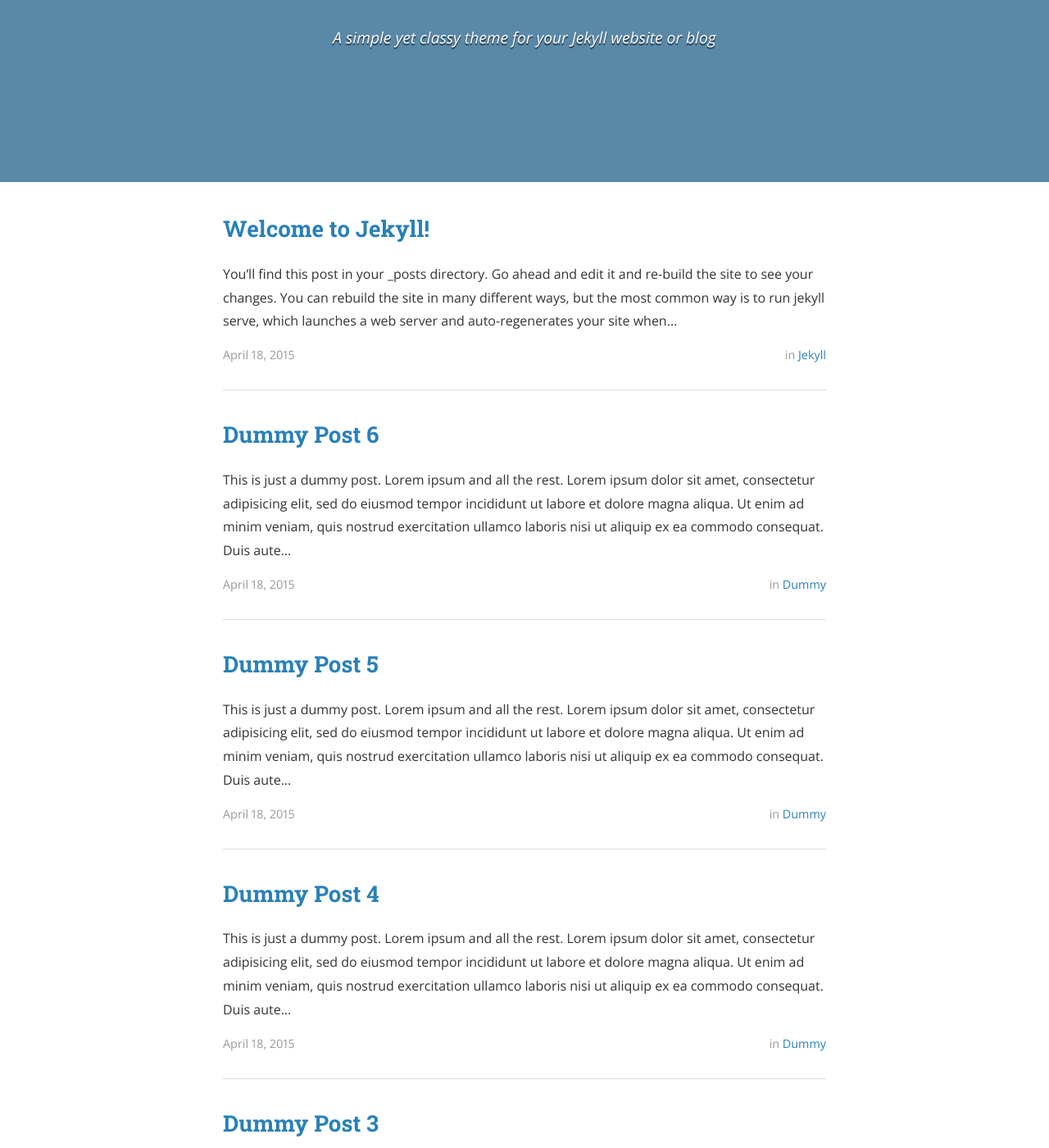
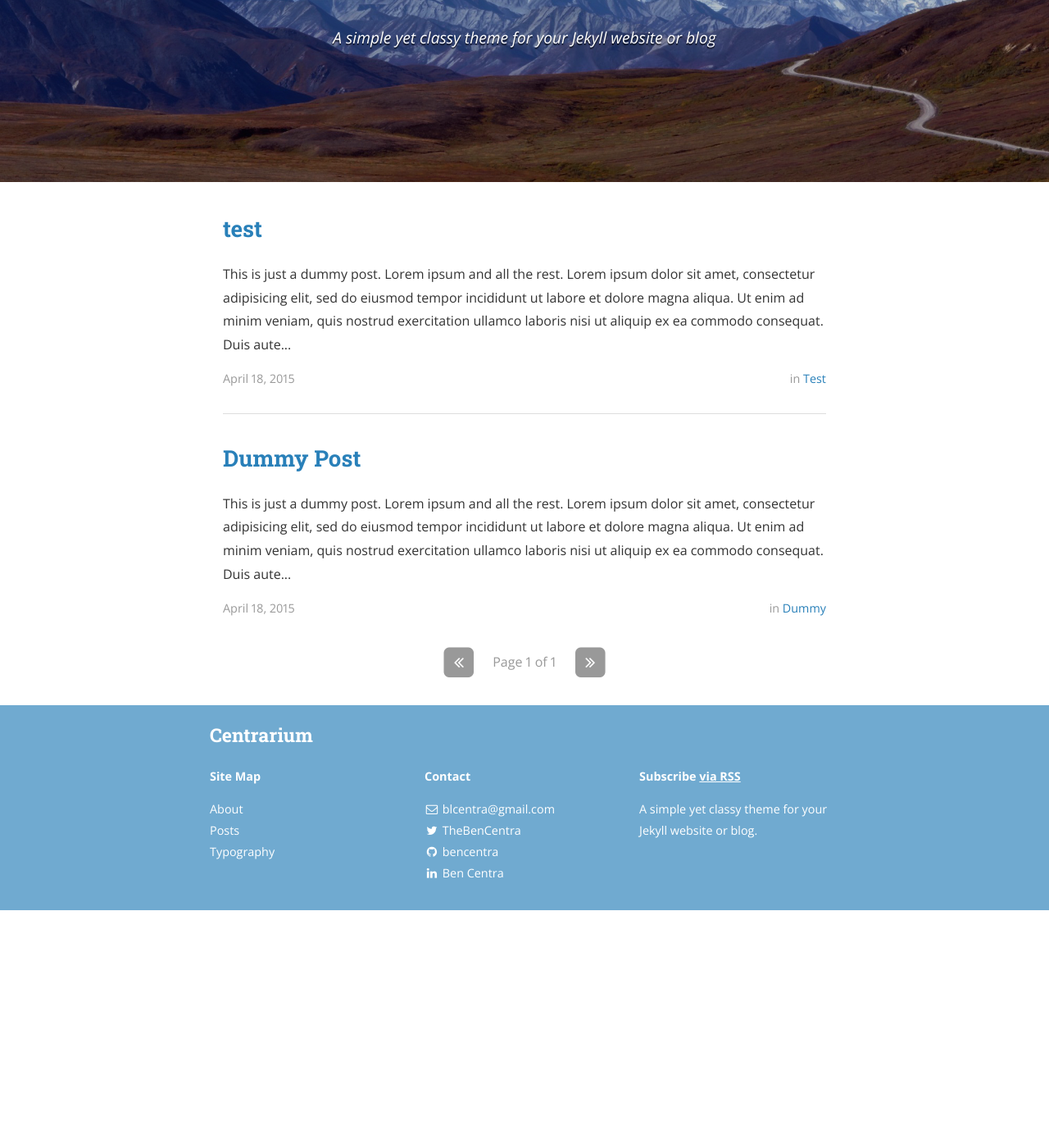
Before and after one commit to yunnna/yunnna.github.io, a Jekyll site: the page built from index.html, in a window 1280 px wide and 1400 px high, scrolled down 281 px. Shown: the whole window at 82% size. Built offline with Jekyll 4.4.1, drawn with Linux system fonts in a browser that asks for light colours; nearby versions of some CDN libraries; the list of posts is cut into pages by our own code; after the commit the page ends 1391 px from its top, so only the background shows below that; some of the changed text lies outside the part shown.

Commit message:
add test post

```diff
--- a/_config.yml
+++ b/_config.yml
@@ -20,7 +20,7 @@ description: >
 # root of your server.
 baseurl: "" # the subpath of your site, e.g. /blog/
 url: "http://bencentra.github.io" # the base hostname & protocol for your site
-cover: ""##"/assets/header_image.jpg"
+cover: "/assets/header_image.jpg"
 logo: ""##"/assets/logo.png"
 
 # Build settings
--- a/_posts/2015-04-18-dummy3.markdown
+++ /dev/null
@@ -1,16 +0,0 @@
----
-layout: post
-title:  "Dummy Post 3"
-date:   2015-04-18 08:43:59
-author: Ben Centra
-categories: Dummy
----
-
-This is just a dummy post. Lorem ipsum and all the rest.
-
-Lorem ipsum dolor sit amet, consectetur adipisicing elit, sed do eiusmod
-tempor incididunt ut labore et dolore magna aliqua. Ut enim ad minim veniam,
-quis nostrud exercitation ullamco laboris nisi ut aliquip ex ea commodo
-consequat. Duis aute irure dolor in reprehenderit in voluptate velit esse
-cillum dolore eu fugiat nulla pariatur. Excepteur sint occaecat cupidatat non
-proident, sunt in culpa qui officia deserunt mollit anim id est laborum.
--- a/_posts/2015-04-18-dummy5.markdown
+++ /dev/null
@@ -1,17 +0,0 @@
----
-layout: post
-title:  "Dummy Post 5"
-date:   2015-04-18 08:43:59
-author: Ben Centra
-categories: Dummy
-tags: lorem
----
-
-This is just a dummy post. Lorem ipsum and all the rest.
-
-Lorem ipsum dolor sit amet, consectetur adipisicing elit, sed do eiusmod
-tempor incididunt ut labore et dolore magna aliqua. Ut enim ad minim veniam,
-quis nostrud exercitation ullamco laboris nisi ut aliquip ex ea commodo
-consequat. Duis aute irure dolor in reprehenderit in voluptate velit esse
-cillum dolore eu fugiat nulla pariatur. Excepteur sint occaecat cupidatat non
-proident, sunt in culpa qui officia deserunt mollit anim id est laborum.
--- a/_posts/2015-04-18-dummy6.markdown
+++ /dev/null
@@ -1,17 +0,0 @@
----
-layout: post
-title:  "Dummy Post 6"
-date:   2015-04-18 08:43:59
-author: Ben Centra
-categories: Dummy
-tags: lorem ipsum
----
-
-This is just a dummy post. Lorem ipsum and all the rest.
-
-Lorem ipsum dolor sit amet, consectetur adipisicing elit, sed do eiusmod
-tempor incididunt ut labore et dolore magna aliqua. Ut enim ad minim veniam,
-quis nostrud exercitation ullamco laboris nisi ut aliquip ex ea commodo
-consequat. Duis aute irure dolor in reprehenderit in voluptate velit esse
-cillum dolore eu fugiat nulla pariatur. Excepteur sint occaecat cupidatat non
-proident, sunt in culpa qui officia deserunt mollit anim id est laborum.
--- a/_posts/2015-04-18-welcome-to-jekyll.markdown
+++ /dev/null
@@ -1,74 +0,0 @@
----
-layout: post
-title:  "Welcome to Jekyll!"
-date:   2015-04-18 08:43:59
-author: Ben Centra
-categories: Jekyll
-tags:	jekyll welcome
-cover:  "/assets/instacode.png"
----
-
-You’ll find this post in your `_posts` directory. Go ahead and edit it and re-build the site to see your changes. You can rebuild the site in many different ways, but the most common way is to run `jekyll serve`, which launches a web server and auto-regenerates your site when a file is updated.
-
-## Adding New Posts
-
-To add new posts, simply add a file in the `_posts` directory that follows the convention `YYYY-MM-DD-name-of-post.ext` and includes the necessary front matter. Take a look at the source for this post to get an idea about how it works.
-
-### Tags and Categories
-
-If you list one or more categories or tags in the front matter of your post, they will be included with the post on the page as links. Clicking the link will bring you to an auto-generated archive page for the category or tag, created using the [jekyll-archive][jekyll-archive] gem.
-
-### Cover Images
-
-To add a cover image to your post, set the "cover" property in the front matter with the relative URL of the image (i.e. <code>cover: "/assets/cover_image.jpg"</code>).
-
-### Code Snippets
-
-You can use [highlight.js][highlight] to add syntax highlight code snippets:
-
-Use the [Liquid][liquid] `{% raw %}{% highlight <language> %}{% endraw %}` tag to add syntax highlighting to code snippets.
-
-For instance, this template...
-{% highlight html %}
-{% raw %}{% highlight javascript %}
-function demo(string, times) {
-  for (var i = 0; i < times; i++) {
-    console.log(string);
-  }
-}
-demo("hello, world!", 10);
-{% endhighlight %}{% endraw %}
-{% endhighlight %}
-
-...will come out looking like this:
-
-{% highlight javascript %}
-function demo(string, times) {
-  for (var i = 0; i < times; i++) {
-    console.log(string);
-  }
-}
-demo("hello, world!", 10);
-{% endhighlight %}
-
-Syntax highlighting is done using [highlight.js][highlight]. You can change the active theme in [head.html](https://github.com/bencentra/centrarium/blob/2dcd73d09e104c3798202b0e14c1db9fa6e77bc7/_includes/head.html#L15).
-
-### Images
-
-Lightbox has been enabled for images. To create the link that'll launch the lightbox, add <code>data-lightbox</code> and <code>data-title</code> attributes to an <code>&lt;a&gt;</code> tag around your <code>&lt;img&gt;</code> tag. The result is:
-
-<a href="//bencentra.com/assets/images/falcon9_large.jpg" data-lightbox="falcon9-large" data-title="Check out the Falcon 9 from SpaceX">
-  <img src="//bencentra.com/assets/images/falcon9_small.jpg" title="Check out the Falcon 9 from SpaceX">
-</a>
-
-For more information, check out the [Lightbox][lightbox] website.
-
-Check out the [Jekyll docs][jekyll] for more info on how to get the most out of Jekyll. File all bugs/feature requests at [Jekyll’s GitHub repo][jekyll-gh]. If you have questions, you can ask them on [Jekyll’s dedicated Help repository][jekyll-help].
-
-[jekyll]:      http://jekyllrb.com
-[jekyll-gh]:   https://github.com/jekyll/jekyll
-[jekyll-help]: https://github.com/jekyll/jekyll-help
-[highlight]:   https://highlightjs.org/
-[lightbox]:    http://lokeshdhakar.com/projects/lightbox2/
-[jekyll-archive]: https://github.com/jekyll/jekyll-archives
-[liquid]: https://github.com/Shopify/liquid/wiki/Liquid-for-Designers
--- a/_posts/2015-04-18-dummy4.markdown
+++ b/_posts/2015-04-26-dummy.markdown
@@ -1,10 +1,9 @@
 ---
 layout: post
-title:  "Dummy Post 4"
+title:  "test"
 date:   2015-04-18 08:43:59
 author: Ben Centra
-categories: Dummy
-tags: ipsum
+categories: Test
 ---
 
 This is just a dummy post. Lorem ipsum and all the rest.
```
Also changed, not shown: _posts/2015-04-18-dummy2.markdown (deleted, +0 -16 lines).
